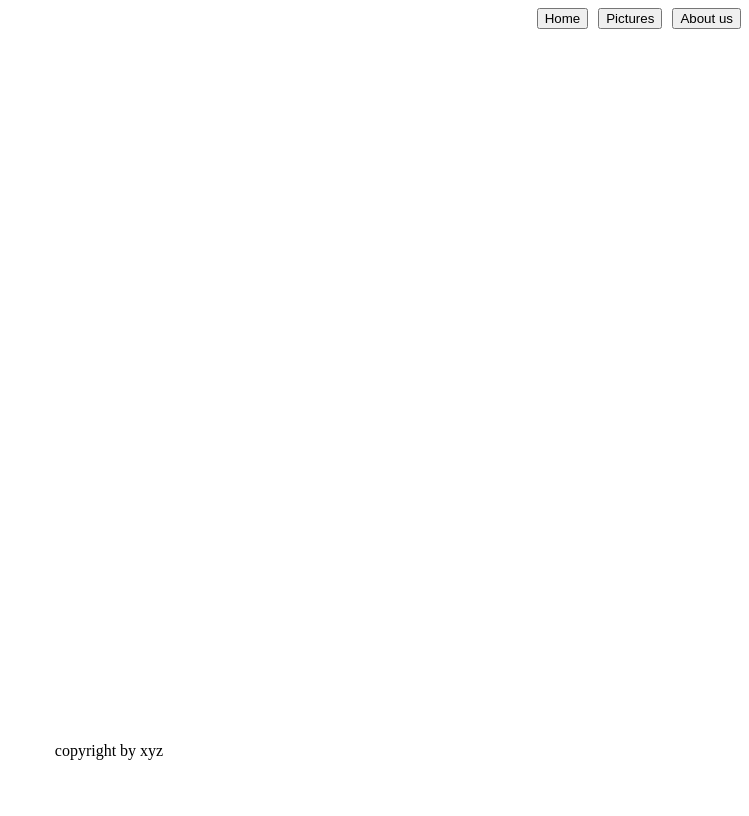
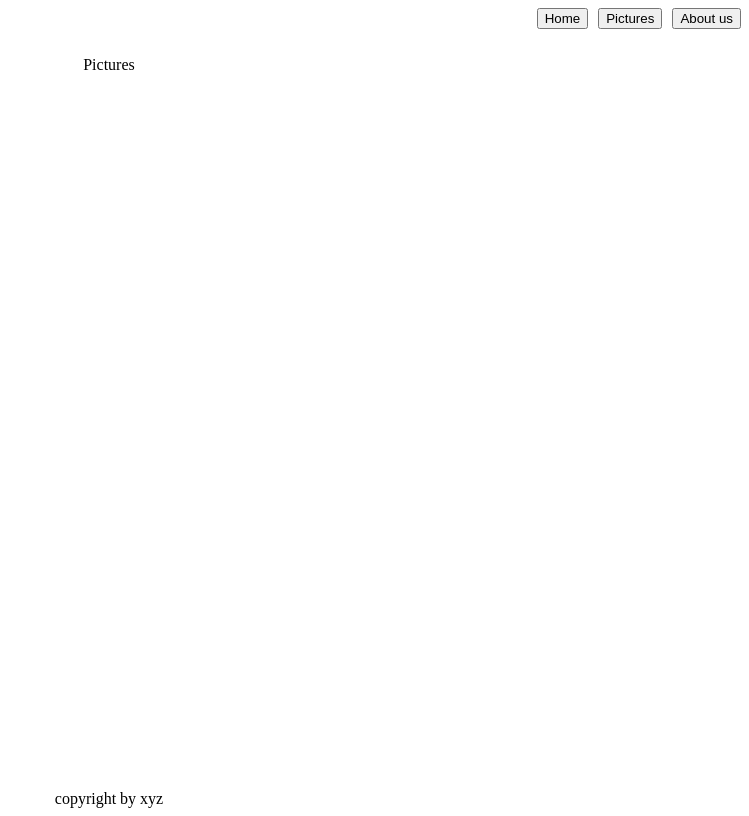
Before and after one commit to JelenadlS/redux-training, a React (Create React App) app: page /picture in a window 1280 px wide. Shown: the whole page, without its empty margins (531-1280 px from the left). Built offline with nearby package versions, Linux system fonts and the light colour scheme.

Commit message:
Add picture page

```diff
--- a/src/App.js
+++ b/src/App.js
@@ -2,6 +2,7 @@ import { Routes, Route } from "react-router-dom";
 import styled from "styled-components";
 
 import HomePage from "./pages/HomePage";
+import PicturePage from "./pages/PicturePage";
 import Navigation from "./components/Navigation";
 
 function App() {
@@ -10,6 +11,7 @@ function App() {
       <Navigation />
       <Routes className="App">
         <Route path="/" element={<HomePage />} />
+        <Route path="/picture" element={<PicturePage />} />
       </Routes>
       <StyledFooter>copyright by xyz</StyledFooter>
     </StyledAppGrid>
--- a/src/components/Navigation.js
+++ b/src/components/Navigation.js
@@ -1,5 +1,5 @@
 import { NavLink } from "react-router-dom";
-import styled from "styled-components";
+import { StyledNav } from "./styles";
 
 export default function Navigation() {
   return (
@@ -7,7 +7,7 @@ export default function Navigation() {
       <NavLink to="/">
         <button>Home</button>
       </NavLink>
-      <NavLink to="">
+      <NavLink to="/picture">
         <button>Pictures</button>
       </NavLink>
       <NavLink to="">
@@ -16,9 +16,3 @@ export default function Navigation() {
     </StyledNav>
   );
 }
-
-const StyledNav = styled.nav`
-  justify-self: end;
-  display: flex;
-  gap: 10px;
-`;
--- a/src/components/styles.js
+++ b/src/components/styles.js
@@ -57,6 +57,11 @@ export const StyledName = styled.h2`
   grid-column: 2 / 4;
 `;
 
+export const StyledNav = styled.nav`
+  justify-self: end;
+  display: flex;
+  gap: 10px;
+`;
 export const StyledRating = styled.p`
   display: flex;
   gap: 5px;
--- /dev/null
+++ b/src/pages/PicturePage.js
@@ -0,0 +1,3 @@
+export default function HomePage() {
+  return <div>Pictures</div>;
+}
```
